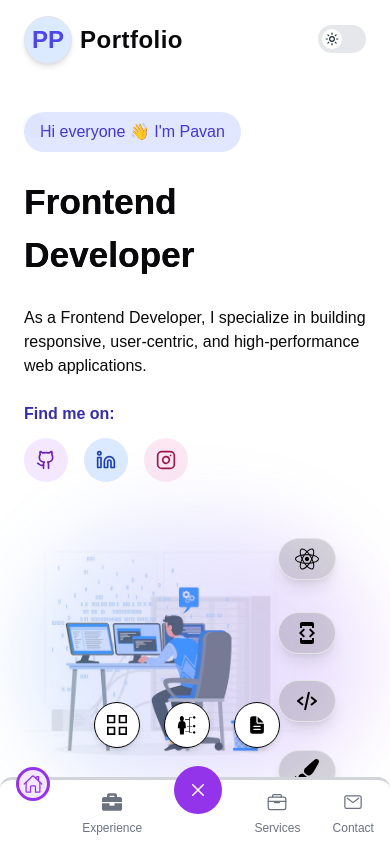
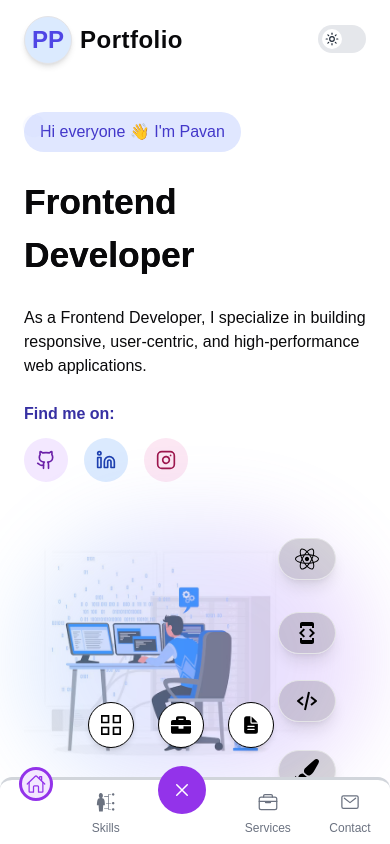
Before and after one commit to TammyAlok2/Alok_Portfolio, a Next.js app: page / in a window 390 px wide. Both pictures are taken after a click on the element 198 px from the left and 800 px from the top of the page. Shown: the top 844 px of the page. Built offline with nearby package versions, Linux system fonts and the light colour scheme.

Commit message:
bit fixes

```diff
--- a/src/components/Layout/MobileNavbar.jsx
+++ b/src/components/Layout/MobileNavbar.jsx
@@ -38,11 +38,11 @@ const MobileNavbar = () => {
           href="/#home"
         />
         <NavItem
-          icon={<FaBriefcase size={20} />}
-          label="Experience"
-          isActive={activeTab === "experience"}
-          onClick={() => handleTabChange("experience")}
-          href="/experience"
+          icon={<GiSkills size={20} />}
+          label="Skills"
+          isActive={activeTab === "skills"}
+          onClick={() => handleTabChange("skills")}
+          href="/#skills"
         />
         <AddButton
           isActive={activeTab === "add"}
@@ -72,7 +72,7 @@ const MobileNavbar = () => {
             animate={{ opacity: 1, y: 0 }}
             exit={{ opacity: 0, y: 20 }}
             transition={{ duration: 0.3 }}
-            className="absolute bottom-20 left-0 right-4 flex justify-center items-center gap-6 mb-4"
+            className="absolute bottom-20 left-0 right-7 flex justify-center items-center gap-6 mb-4"
           >
             <Link href={"/#projects"}>
               <ExpandedButton
@@ -85,15 +85,15 @@ const MobileNavbar = () => {
                 onClick={() => handleTabChange("projects")}
               />
             </Link>
-            <Link href={"/#skills"}>
+            <Link href={"/experience"}>
               <ExpandedButton
-                icon={<GiSkills size={20} />}
+                icon={<FaBriefcase size={20} />}
                 className={`${
-                  activeTab === "skills"
+                  activeTab === "experience"
                     ? "text-purple-600 border-[.2rem] border-purple-600 relative bottom-1 rounded-full bg-purple-100"
                     : "dark:bg-black dark:text-white border-[.1rem] dark:border-white bg-white text-black border-black"
                 } : `}
-                onClick={() => handleTabChange("skills")}
+                onClick={() => handleTabChange("experience")}
               />
             </Link>
             <Link href={"/resume"}>
@@ -121,10 +121,6 @@ const NavItem = ({ icon, label, isActive, onClick, href }) => {
       className="flex flex-col items-center"
       onClick={(e) => {
         onClick();
-        // If it's an anchor link, don't prevent default
-        if (!href.startsWith("/#")) {
-          e.preventDefault();
-        }
       }}
     >
       <div
```
